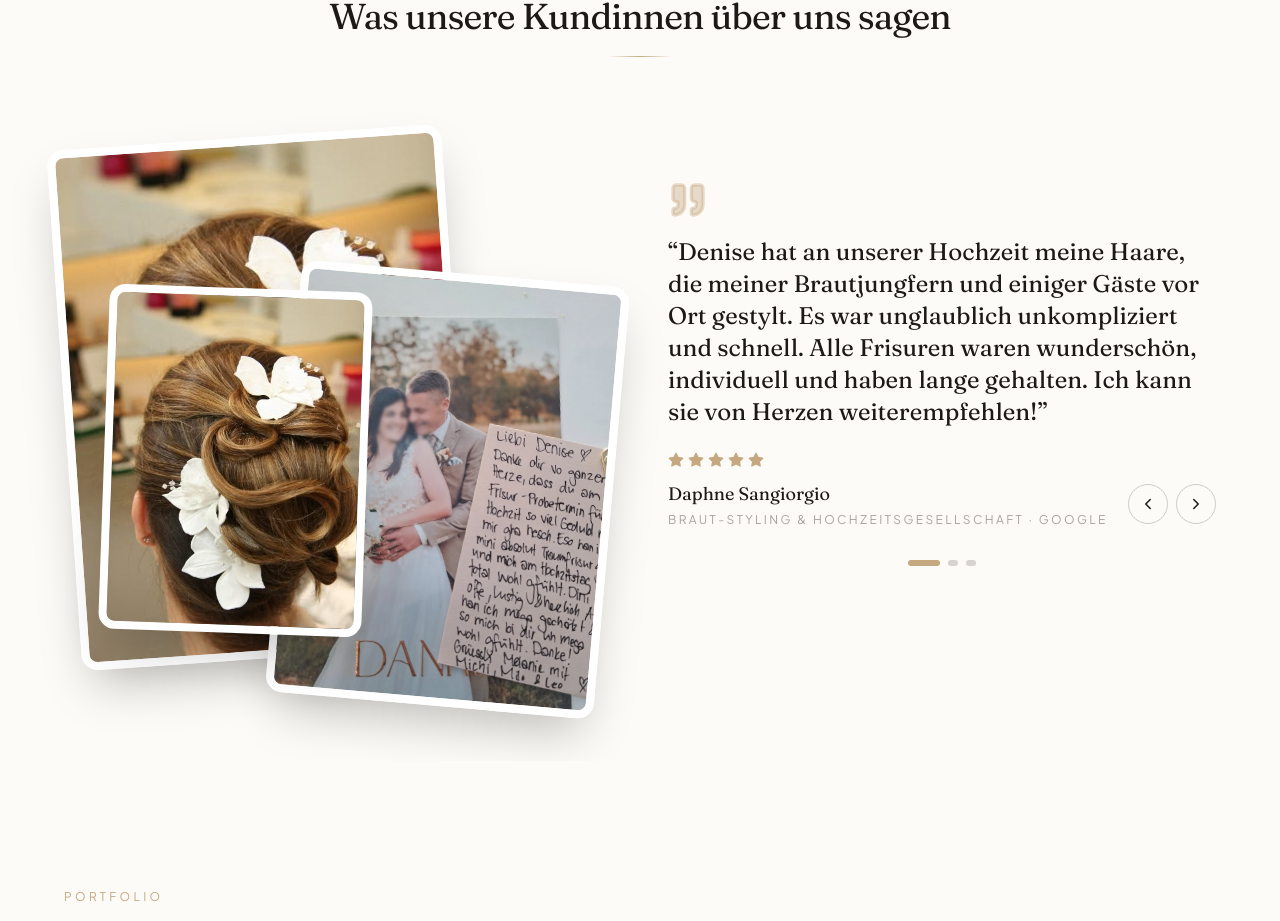
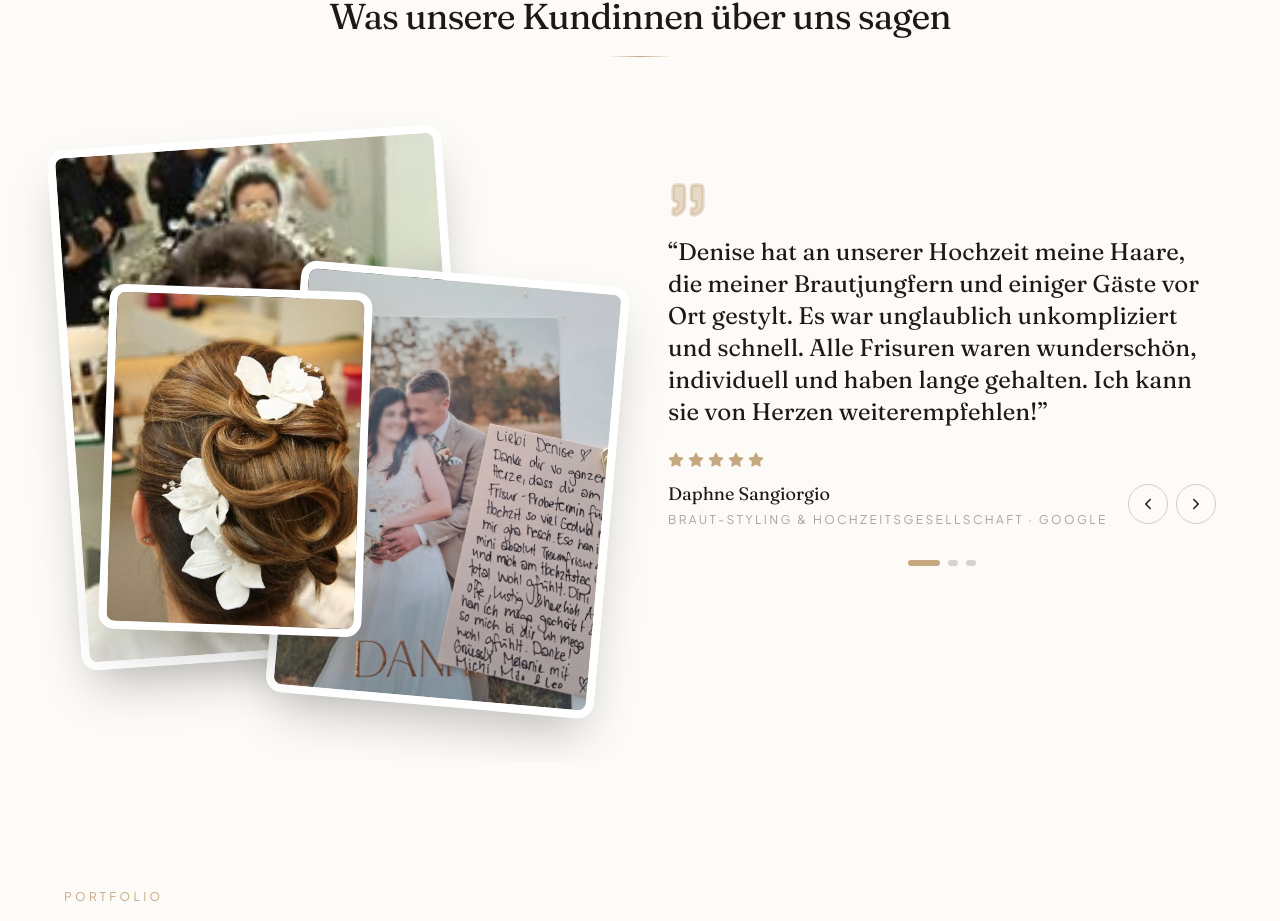
Before and after one commit to axndmathias/coiffeur-denise-website, a React (Create React App) app in the folder frontend/: page / in a window 1280 px wide. Shown: the part 3397-4318 px from the top of the page. Built offline with nearby package versions, Linux system fonts and the light colour scheme; no server answers.

Commit message:
Use foto_34 as first testimonial image

```diff
--- a/frontend/src/components/Testimonials.js
+++ b/frontend/src/components/Testimonials.js
@@ -5,7 +5,7 @@ import { useLang } from "../i18n/LanguageContext";
 import Reveal from "./Reveal";
 
 const STACK_IMAGES = [
-  `${process.env.PUBLIC_URL}/foto_88.jpg`,
+  `${process.env.PUBLIC_URL}/foto_34.jpg`,
   `${process.env.PUBLIC_URL}/foto_77.jpg`,
   `${process.env.PUBLIC_URL}/foto_88.jpg`,
 ];
```
Also changed, not shown: frontend/public/foto_34.jpg (added).
